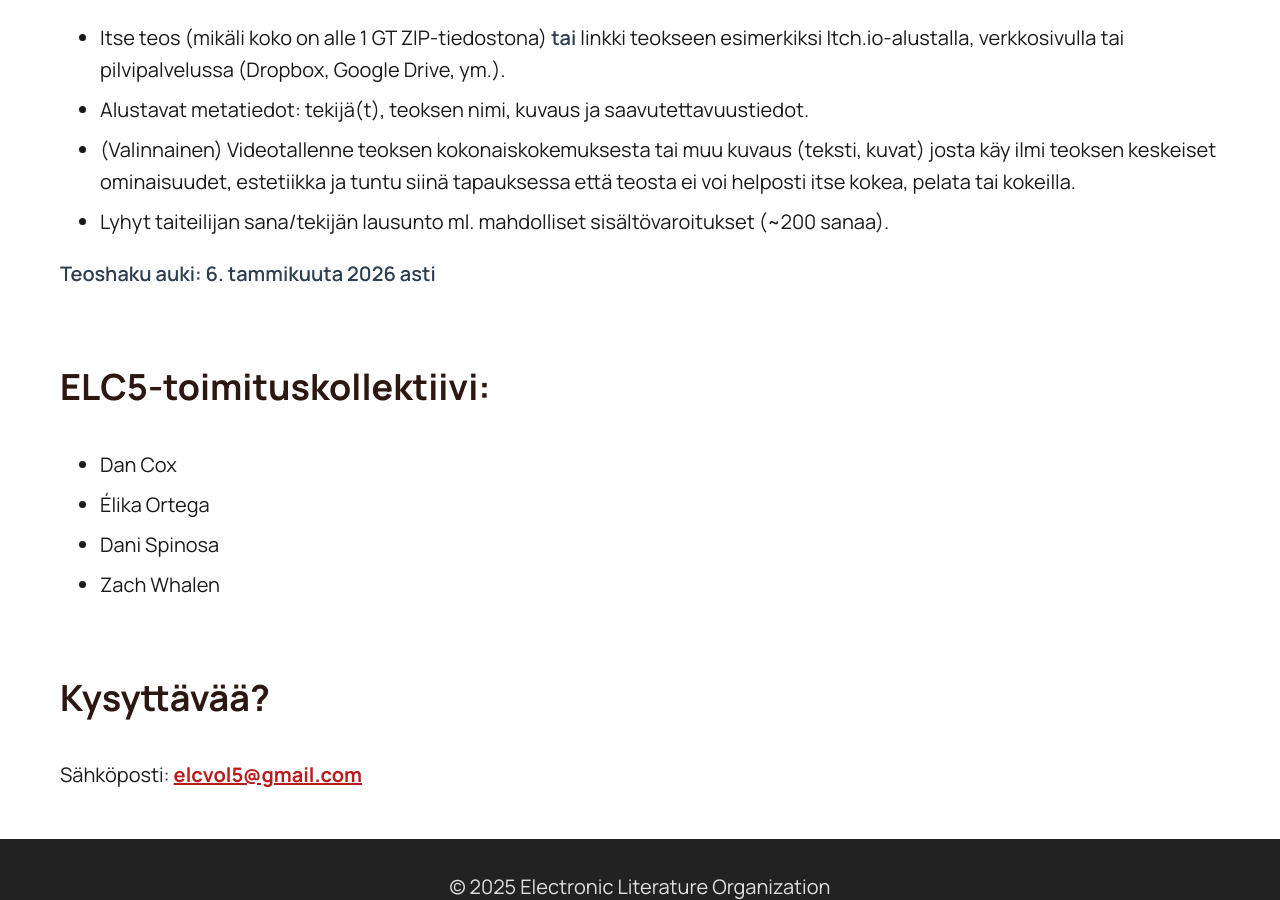
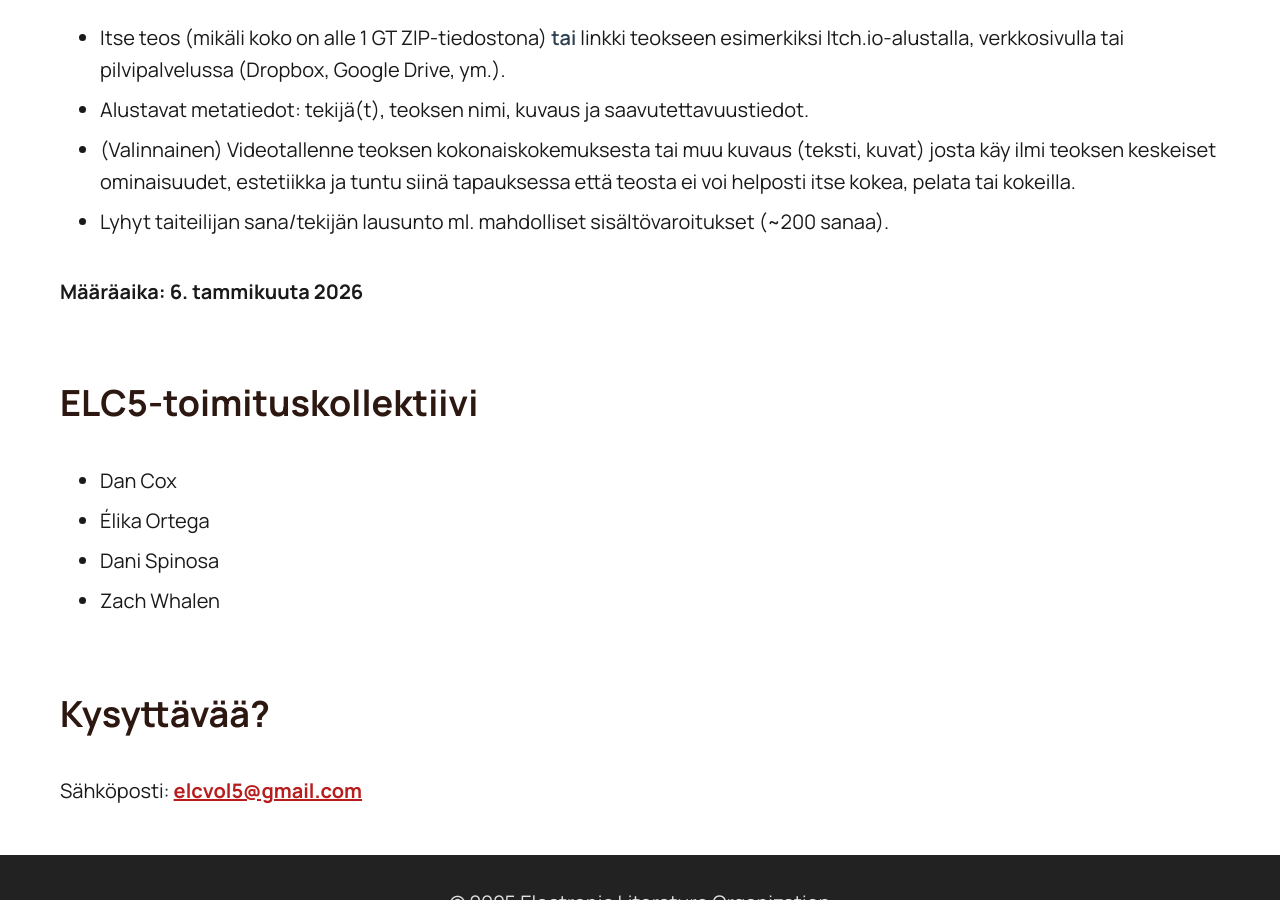
Before and after one commit to eliterature/elc5-info, a Jekyll site: the page built from docs/FI/index.md, in a window 1280 px wide and 900 px high, scrolled down 2853 px. Built offline with Jekyll 4.4.1, drawn with Linux system fonts in a browser that asks for light colours; our own code applies the rules of GitHub Pages for plain Markdown files.

Commit message:
Fixing FI markdown issues

```diff
--- a/docs/FI/index.md
+++ b/docs/FI/index.md
@@ -27,7 +32,7 @@ Jos perusteellinen video- tai äänitallenne teoksen läpikäynnistä, performan
 
 ### Hakuohjeet
 
-Lähetä teosehdotuksesi **tämän hakulomakkeen kautta**.
+Lähetä teosehdotuksesi [tämän hakulomakkeen kautta](https://forms.gle/Ftir1rj4NBoBBNJJA).
 
 **Hakemukseen tarvitaan:**
 
@@ -36,9 +41,9 @@ Lähetä teosehdotuksesi **tämän hakulomakkeen kautta**.
 * (Valinnainen) Videotallenne teoksen kokonaiskokemuksesta tai muu kuvaus (teksti, kuvat) josta käy ilmi teoksen keskeiset ominaisuudet, estetiikka ja tuntu siinä tapauksessa että teosta ei voi helposti itse kokea, pelata tai kokeilla.
 * Lyhyt taiteilijan sana/tekijän lausunto ml. mahdolliset sisältövaroitukset (\~200 sanaa).
 
-**Teoshaku auki: 6\. tammikuuta 2026 asti**
+#### Määräaika: 6. tammikuuta 2026
 
-### ELC5-toimituskollektiivi:
+### ELC5-toimituskollektiivi
 
 * Dan Cox
 * Élika Ortega
--- a/docs/_layouts/default.html
+++ b/docs/_layouts/default.html
@@ -48,6 +48,7 @@
         <li><a href="{{ "/JA/" | relative_url }}" hreflang="ja" aria-label="日本語で表示">日本語</a></li>
         <li><a href="{{ "/AR/" | relative_url }}" hreflang="ar" aria-label="عرض باللغة العربية">العربية</a></li>
         <li><a href="{{ "/DA/" | relative_url }}" hreflang="da" aria-label="Se på dansk">Dansk</a></li>
+        <li><a href="{{ "/FI/" | relative_url }}" hreflang="fi" aria-label="Näytä suomeksi">Suomi</a></li>
         <li><a href="{{ "/PT-BR/" | relative_url }}" hreflang="pt-BR"
             aria-label="Ver em português brasileiro">Português (BR)</a></li>
         <li><a href="{{ "/PT-PT/" | relative_url }}" hreflang="pt-PT" aria-label="Ver em português europeu">Português
```
Also changed, not shown: other parts of docs/FI/index.md (+7 -2 lines), docs/index.md (+4 -0 lines).
